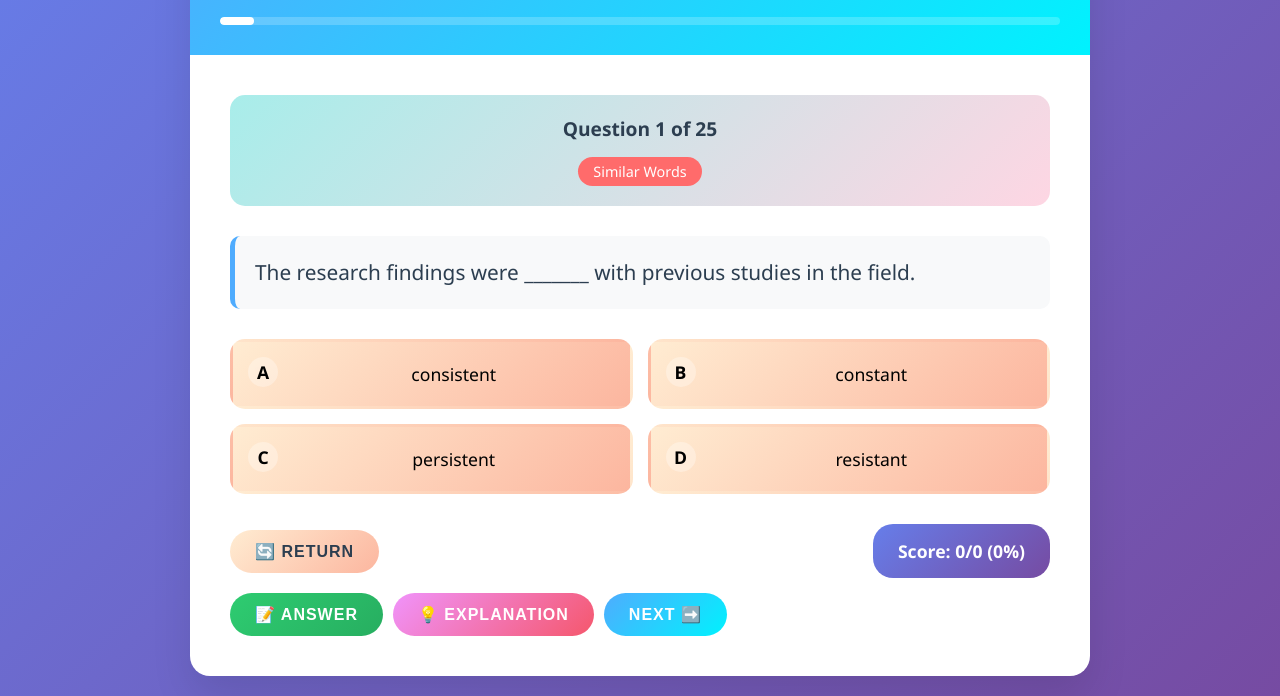
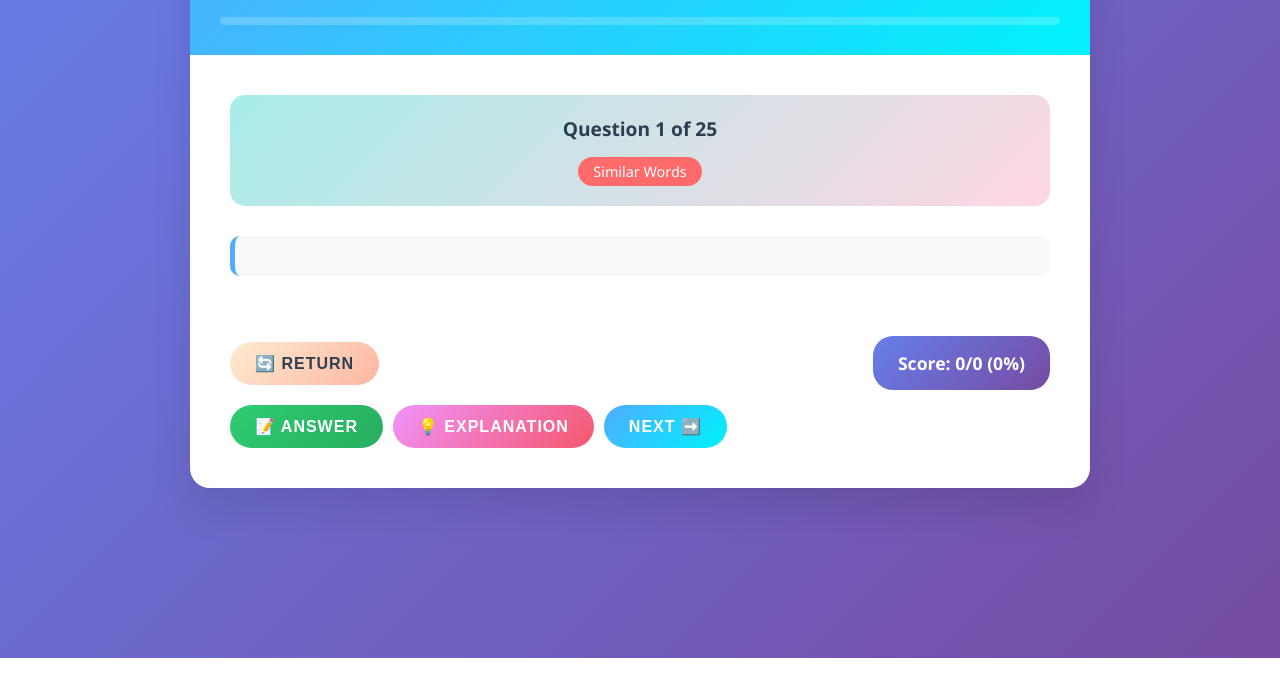
Before and after one commit to mhnashtai-prog/full-c1-part-4, a plain HTML site: page index.html in a window 1280 px wide. Shown: the part 142-838 px from the top of the page. After the commit the page ends 800 px from the top, so only its background shows below. Drawn offline with Linux system fonts and the light colour scheme.

Commit message:
Update index.html

```diff
--- a/index.html
+++ b/index.html
@@ -1,4 +1,4 @@
-<!DOCTYPE html>
+ <!DOCTYPE html>
 <html lang="en">
 <head>
     <meta charset="UTF-8">
@@ -674,9 +674,3 @@
 
             loadQuestion();
         }
-
-        // Initialize quiz
-        loadQuestion();
-    </script>
-</body>
-</html>
```
